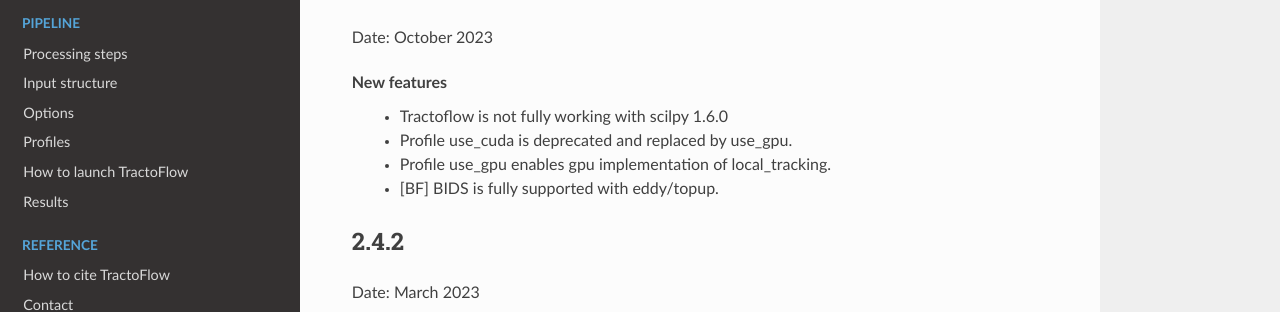
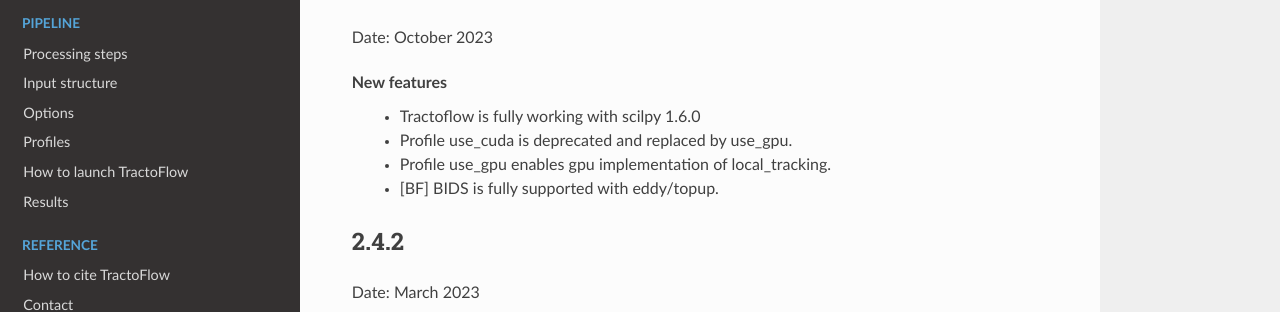
Before and after one commit to scilus/tractoflow_documentation, a Sphinx documentation site: the page built from source/reference/changelog.rst, in a window 1280 px wide and 900 px high. Shown: the part 190-502 px from the top of the window. Built offline with Sphinx 7.4.7 and the Read the Docs theme 2.0.0, drawn with Linux system fonts in a browser that asks for light colours.

Commit message:
Update changelog.rst

```diff
--- a/source/reference/changelog.rst
+++ b/source/reference/changelog.rst
@@ -6,7 +6,7 @@
 Date: October 2023
 
 New features
-  - Tractoflow is not fully working with scilpy 1.6.0
+  - Tractoflow is fully working with scilpy 1.6.0
   - Profile use_cuda is deprecated and replaced by use_gpu.
   - Profile use_gpu enables gpu implementation of local_tracking.
   - [BF] BIDS is fully supported with eddy/topup.
```
